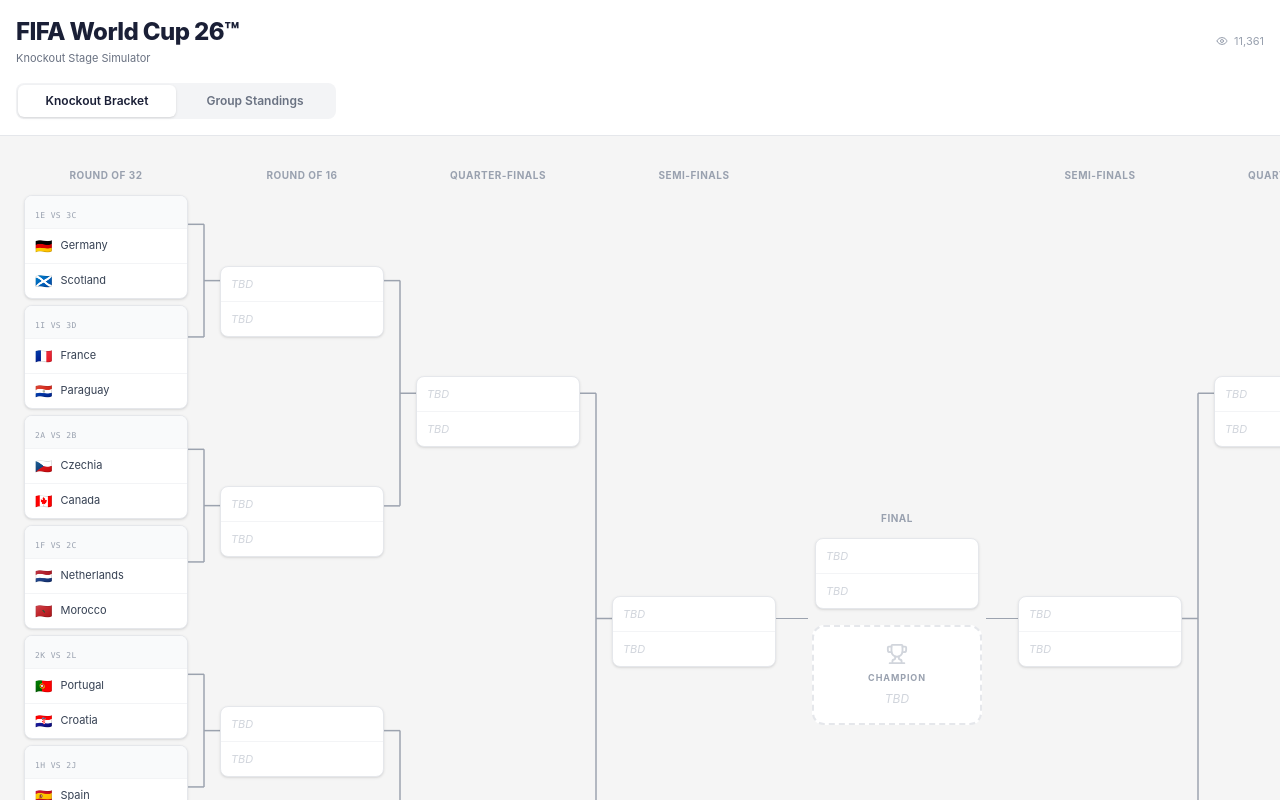
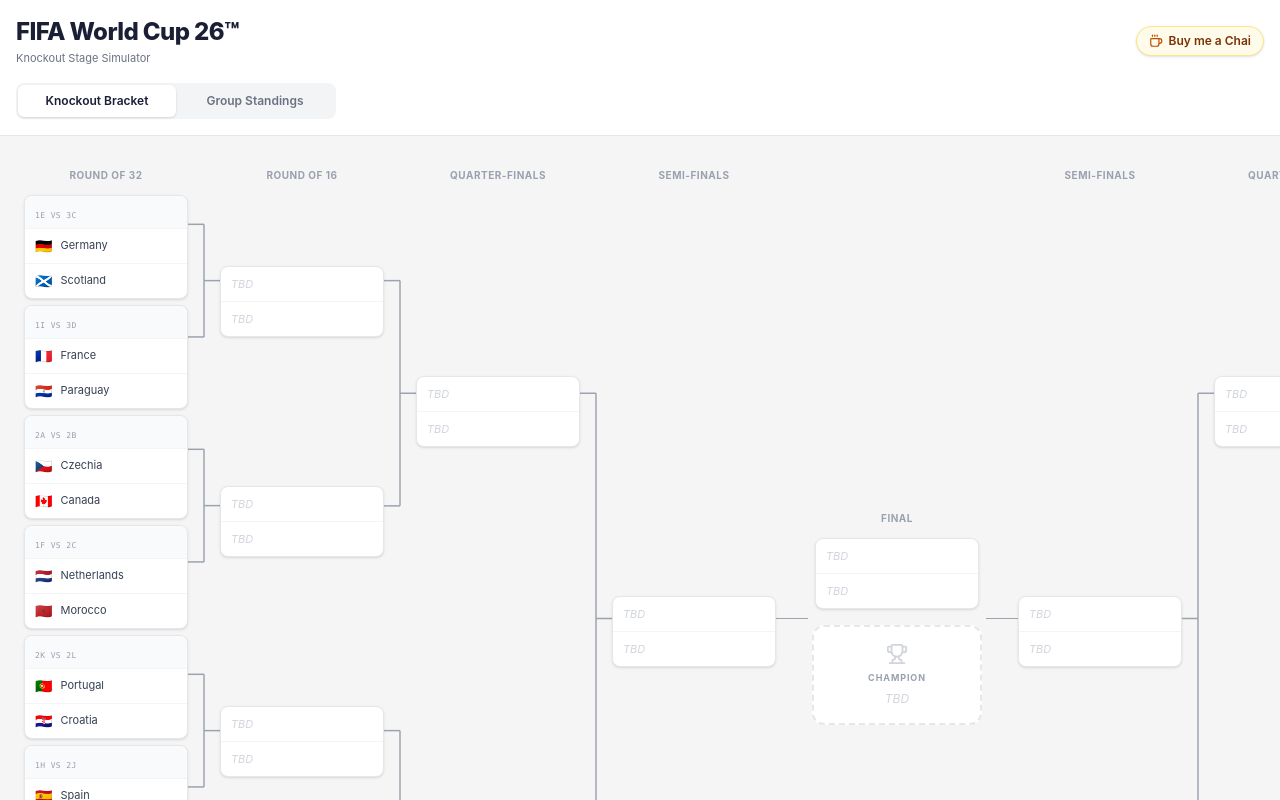
Before and after one commit to shifasKV/fifa-knockout-visualiser, a React (Vite) app: page / in a window 1280 px wide. Shown: the top 800 px of the page. Built offline with nearby package versions, Linux system fonts and the light colour scheme; no server answers.

Commit message:
Replace visitor count with Buy me a Chai support link in header.
Co-authored-by: Cursor <cursoragent@cursor.com>

```diff
--- a/src/components/Header.tsx
+++ b/src/components/Header.tsx
@@ -1,6 +1,6 @@
-import { useEffect, useState } from 'react';
-import { Eye } from 'lucide-react';
-import { recordVisitorVisit } from '../utils/supabase';
+import { Coffee } from 'lucide-react';
+
+const CHAI_URL = 'https://www.chai4.me/shifas';
 
 interface Props {
   activeTab: 'knockout' | 'groups';
@@ -8,20 +8,7 @@ interface Props {
   champion: { flag: string; name: string } | null;
 }
 
-function useVisitorCount() {
-  const [count, setCount] = useState<number | null>(null);
-  useEffect(() => {
-    let cancelled = false;
-    recordVisitorVisit().then((n) => {
-      if (!cancelled) setCount(n);
-    });
-    return () => { cancelled = true; };
-  }, []);
-  return count;
-}
-
 export default function Header({ activeTab, onTabChange, champion }: Props) {
-  const visitorCount = useVisitorCount();
 
   return (
     <header className="bg-white border-b border-gray-200">
@@ -45,12 +32,15 @@ export default function Header({ activeTab, onTabChange, champion }: Props) {
                 </span>
               </div>
             )}
-            {visitorCount !== null && (
-              <div className="flex items-center gap-1.5 text-gray-400 text-[11px]">
-                <Eye size={12} />
-                <span>{visitorCount.toLocaleString()}</span>
-              </div>
-            )}
+            <a
+              href={CHAI_URL}
+              target="_blank"
+              rel="noopener noreferrer"
+              className="flex items-center gap-1.5 bg-amber-50 hover:bg-amber-100 border border-amber-200 text-amber-900 text-xs font-semibold px-3 py-1.5 rounded-full transition-colors shadow-sm hover:shadow"
+            >
+              <Coffee size={14} className="text-amber-700" />
+              <span>Buy me a Chai</span>
+            </a>
           </div>
         </div>
 
```
